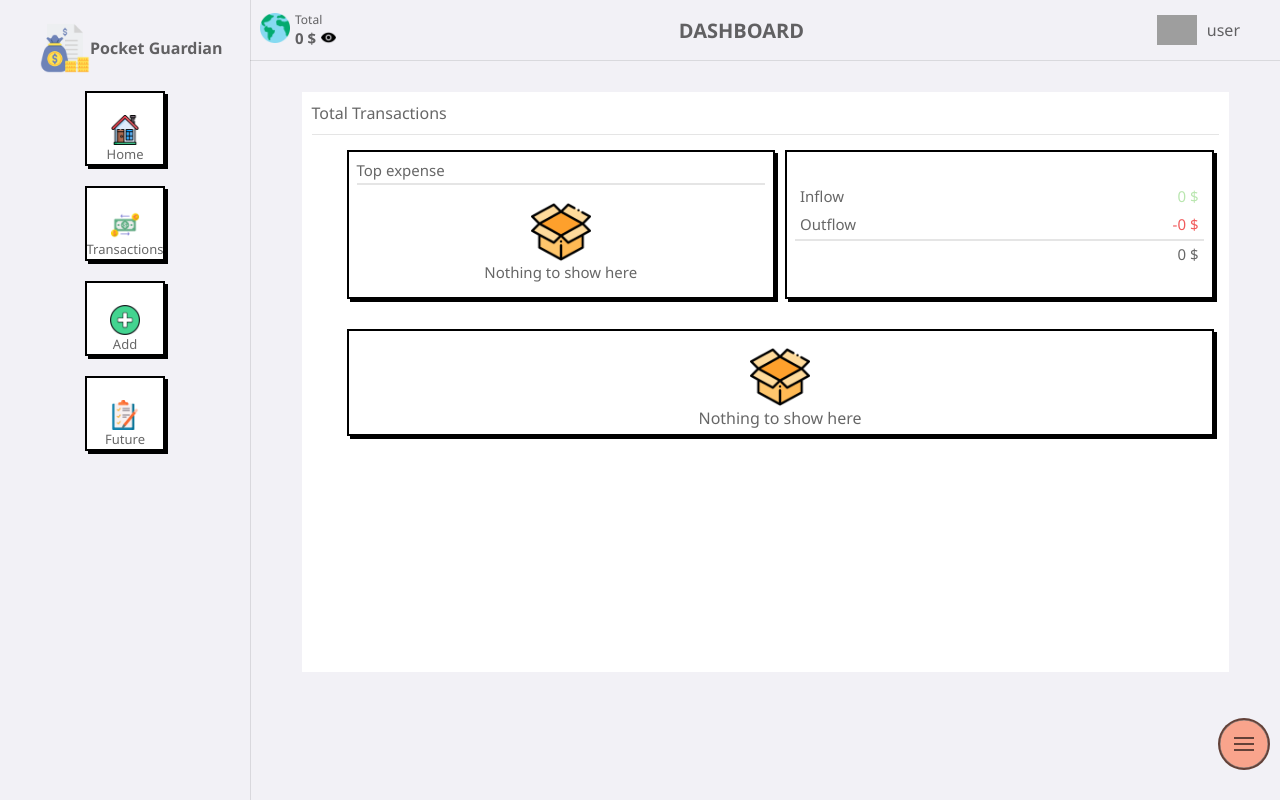
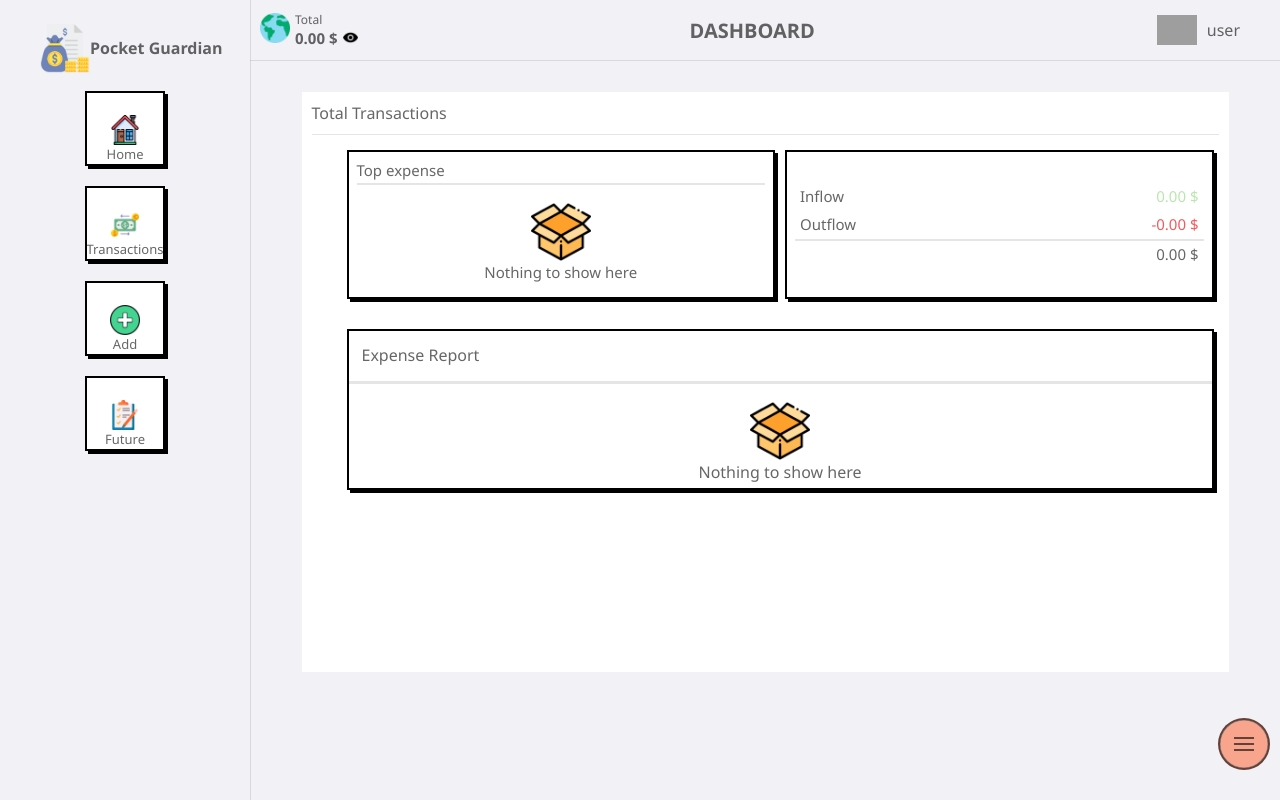
Before and after one commit to phuclevinh2000/Budget-tracker, a React (Create React App) app: page /transactions in a window 1280 px wide. Built offline with nearby package versions, Linux system fonts and the light colour scheme; grey boxes are pictures that could not be loaded.

Commit message:
Fixing floating case and add title for the report

```diff
--- a/src/components/AddExpenseViewComponents/AddExpenseViewTypingInput/AddExpenseViewTypingInput.tsx
+++ b/src/components/AddExpenseViewComponents/AddExpenseViewTypingInput/AddExpenseViewTypingInput.tsx
@@ -70,6 +70,7 @@ const AddExpenseViewTypingInput = ({
         <div className='pg-expense-input-object-data-input'>
           {type === 'number' ? (
             <input
+              min={0}
               type='number'
               value={input}
               onChange={(e) => handleChangeNumber(e)}
--- a/src/components/CommonComponents/Navbar/Navbar.tsx
+++ b/src/components/CommonComponents/Navbar/Navbar.tsx
@@ -41,7 +41,7 @@ const Navbar = () => {
         <div className='pg-navbar-total'>
           <p className='pg-navbar-total-title'>Total</p>
           <p className='pg-navbar-total-calculate'>
-            {hideTotal ? '****' : `${inflowSum - outflowSum} $`}
+            {hideTotal ? '****' : `${(inflowSum - outflowSum).toFixed(2)} $`}
             <img
               className='pg-navbar-total-calculate-see-icon'
               src={`./assets/icons/notifications/notifications-${
--- a/src/components/HomeViewComponents/HomeViewBalanceBox/HomeViewBalanceBox.tsx
+++ b/src/components/HomeViewComponents/HomeViewBalanceBox/HomeViewBalanceBox.tsx
@@ -54,7 +54,7 @@ const HomeViewBalanceBox = () => {
               totalCashExpense <= 0 ? 'minus' : 'plus'
             }`}
           >
-            {totalCashExpense} $
+            {totalCashExpense.toFixed(2)} $
           </p>
         </div>
         <div className='pg-balance-box-group'>
@@ -71,7 +71,7 @@ const HomeViewBalanceBox = () => {
               totalCardExpense <= 0 ? 'minus' : 'plus'
             }`}
           >
-            {totalCardExpense} $
+            {totalCardExpense.toFixed(2)} $
           </p>
         </div>
       </div>
--- a/src/components/TransactionViewComponents/TransactionViewExpenseReport/TransactionViewExpenseReport.scss
+++ b/src/components/TransactionViewComponents/TransactionViewExpenseReport/TransactionViewExpenseReport.scss
@@ -1,4 +1,9 @@
 .pg-transaction-expense-report {
   box-shadow: rgb(0 0 0) 0px 0px 0px 2px inset, rgb(0 0 0) 3px 3px 0px;
   margin: 0 20px;
+
+  .pg-transaction-expense-report-title {
+    padding: 15px;
+    border-bottom: 2px solid rgb(0 0 0 / 10%);
+  }
 }
--- a/src/components/TransactionViewComponents/TransactionViewExpenseReport/TransactionViewExpenseReport.tsx
+++ b/src/components/TransactionViewComponents/TransactionViewExpenseReport/TransactionViewExpenseReport.tsx
@@ -14,6 +14,7 @@ const TransactionViewExpenseReport = () => {
 
   return (
     <div className='pg-transaction-expense-report'>
+      <p className='pg-transaction-expense-report-title'>Expense Report</p>
       {myExpenses.length > 0 ? (
         myExpenses
           .slice()
--- a/src/components/TransactionViewComponents/TransactionViewSummaryBox/TransactionViewSummaryBox.tsx
+++ b/src/components/TransactionViewComponents/TransactionViewSummaryBox/TransactionViewSummaryBox.tsx
@@ -61,14 +61,18 @@ const TransactionViewSummaryBox = () => {
       <div className='pg-transaction-summary-box-sum'>
         <div className='pg-transaction-summary-box-flow'>
           <p>Inflow</p>
-          <p className='pg-transaction-summary-box-inflow'>{inflowSum} $</p>
+          <p className='pg-transaction-summary-box-inflow'>
+            {inflowSum.toFixed(2)} $
+          </p>
         </div>
         <div className='pg-transaction-summary-box-flow'>
           <p>Outflow</p>
-          <p className='pg-transaction-summary-box-outflow'>-{outflowSum} $</p>
+          <p className='pg-transaction-summary-box-outflow'>
+            -{outflowSum.toFixed(2)} $
+          </p>
         </div>
         <div className='pg-transaction-summary-box-total'>
-          {inflowSum - outflowSum} $
+          {(inflowSum - outflowSum).toFixed(2)} $
         </div>
       </div>
     </div>
```
